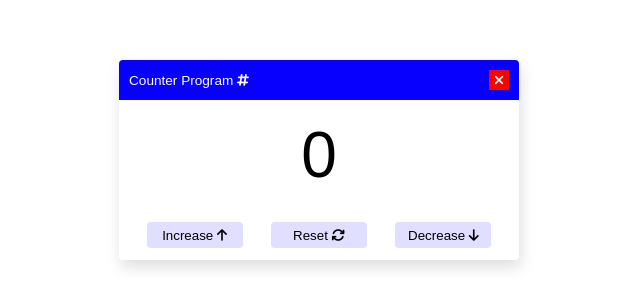
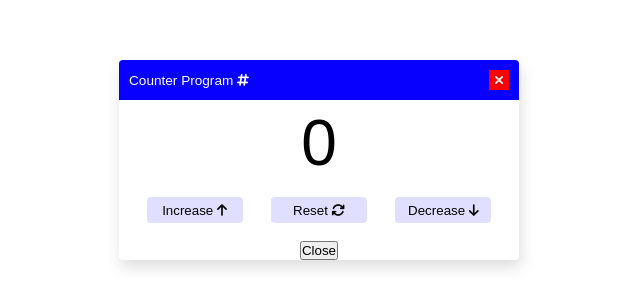
Before and after one commit to tharusha-nk/Counter-program, a plain HTML site: page index.html in a window 1280 px wide. Shown: the part 240-548 px from the top of the page, without its empty margins (321-961 px from the left). Drawn offline with Linux system fonts and the light colour scheme; a web font is replaced by a local one.

Commit message:
Update index.html

```diff
--- a/index.html
+++ b/index.html
@@ -21,6 +21,7 @@
             <button id="reset">Reset <i class="fa-solid fa-arrows-rotate"></i></button>
             <button id="decBtn">Decrease <i class="fa-solid fa-arrow-down"></i></button>
         </div>
+        <button id="close">Close</button>
     </div>
     <script src="https://kit.fontawesome.com/2df5e1a210.js" crossorigin="anonymous"></script>
     <script src="src/script.js"></script>
```
